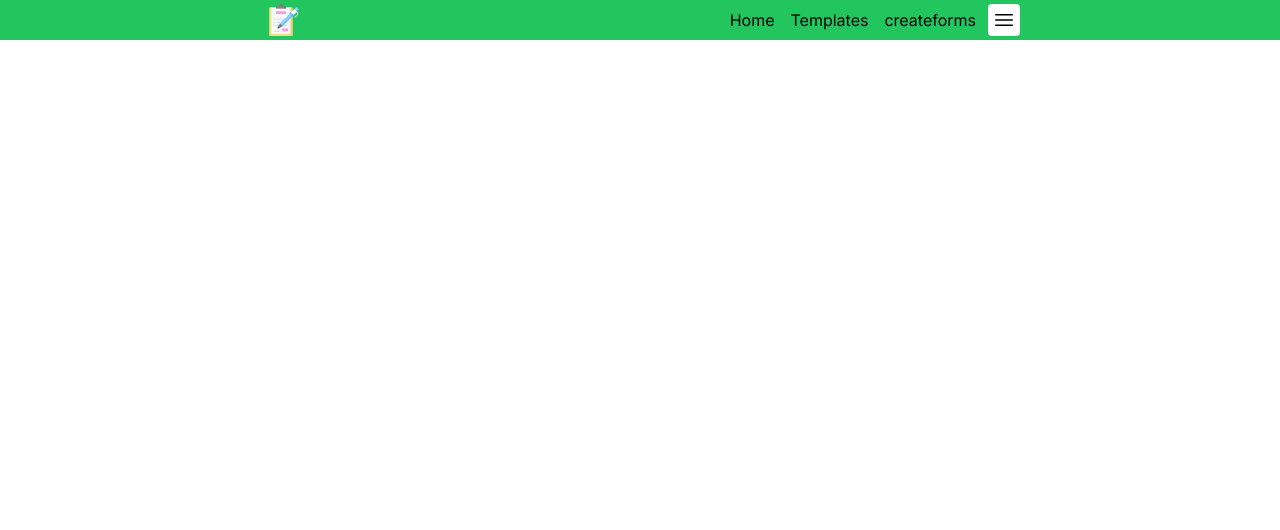
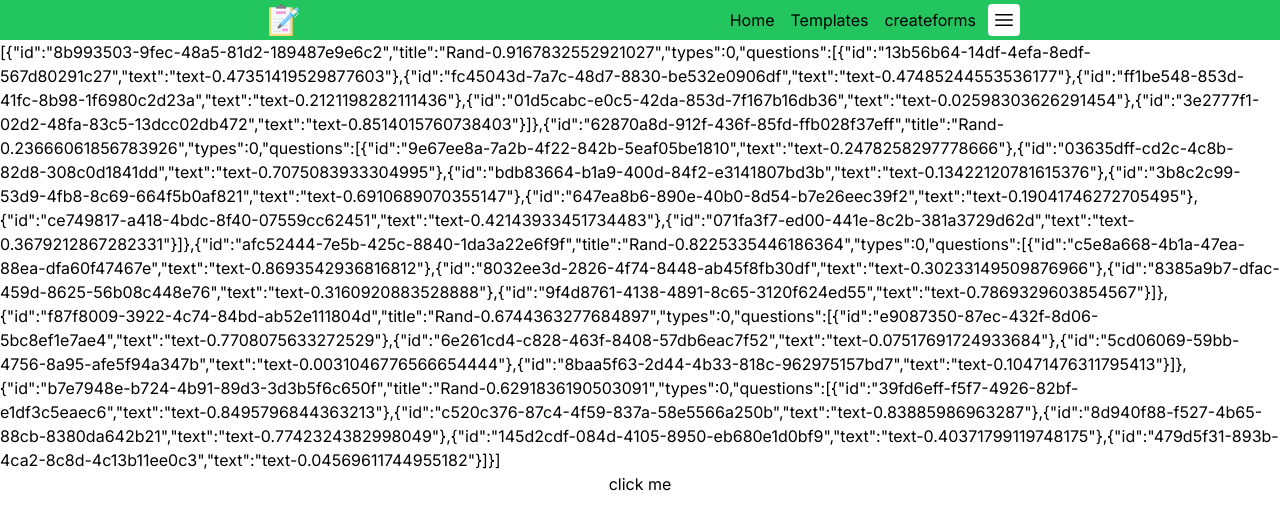
Before and after one commit to StarchenkoDmitry/pet4_surveys, a Next.js app: page / in a window 1280 px wide. Shown: the top 530 px of the page. Built offline with nearby package versions, Linux system fonts and the light colour scheme.

Commit message:
change main page for test

```diff
--- a/app/page.tsx
+++ b/app/page.tsx
@@ -1,10 +1,39 @@
+'use client'
 import Header from '@/components/ui/Header'
+import { GetTemplatesAll } from '../services/Templates'
+import { useEffect, useState } from 'react'
 
 
 export default function Home() {
+
+  const [data,setData]= useState("");
+
+  useEffect(()=>{
+    const func = async ()=>{
+      const data = await GetTemplatesAll();
+      console.log("DATA:,",data);
+      setData(data);
+    }
+    func();
+  },[])
+
   return (
     <main className="flex flex-col min-h-screen">
       <Header/>
+
+      <p>{JSON.stringify(data)}</p>
+
+      <button
+        onClick={async ()=>{
+          const res = await fetch("/api/templates",{
+            method:"POST",
+            body:JSON.stringify({mybody:"MY BODY"}),
+          });
+        }}
+      >
+        click me
+      </button>
+
     </main>
   )
 }
```
